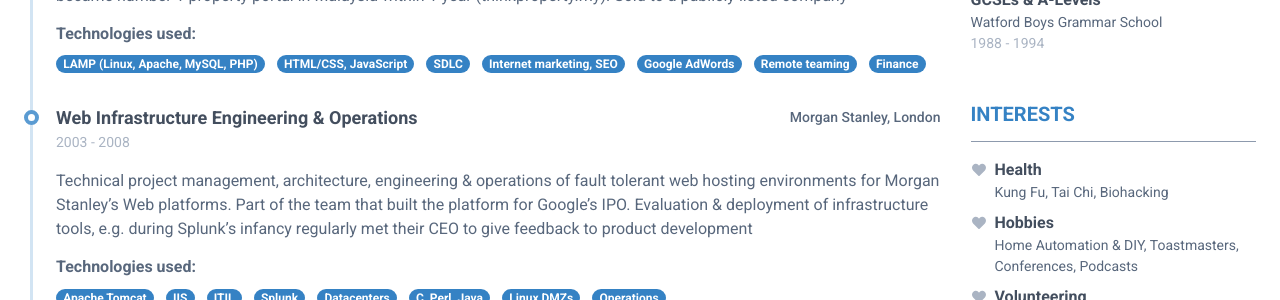
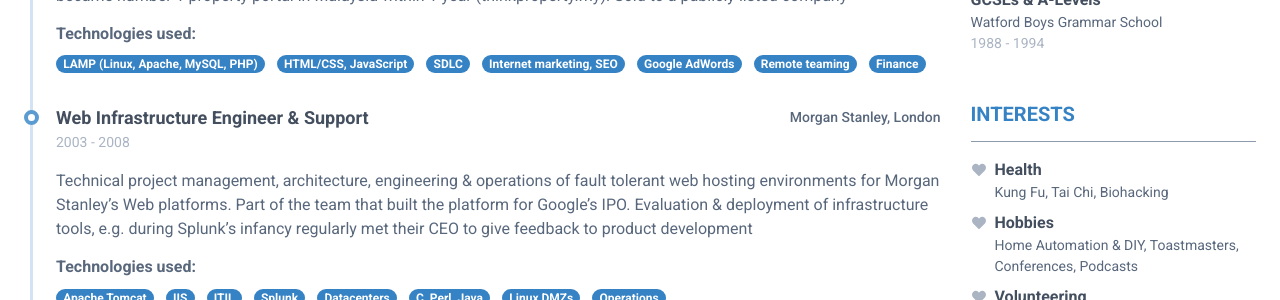
Before and after one commit to Hamy200/resume, a Jekyll site: the page built from index.markdown, in a window 1280 px wide. Shown: the part 1139-1439 px from the top of the page. Built offline with Jekyll 4.4.1, drawn with Linux system fonts in a browser that asks for light colours; nearby versions of some CDN libraries.

Commit message:
Update data.yml

```diff
--- a/_data/data.yml
+++ b/_data/data.yml
@@ -79,7 +79,7 @@ experiences:
       - Remote teaming
       - Finance
 
-  - role: Web Infrastructure Engineering & Operations
+  - role: Web Infrastructure Engineer & Support
     time: 2003 - 2008
     company: Morgan Stanley, London
     details: |
```
